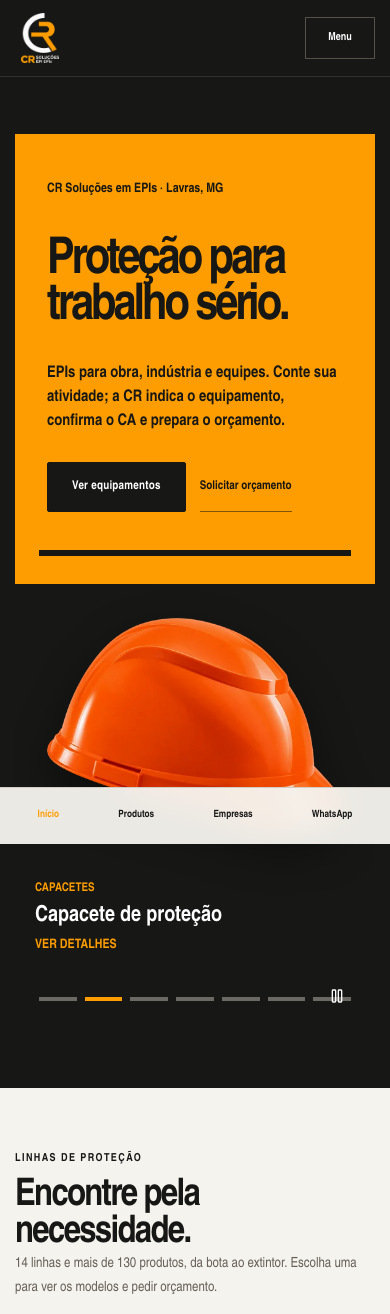
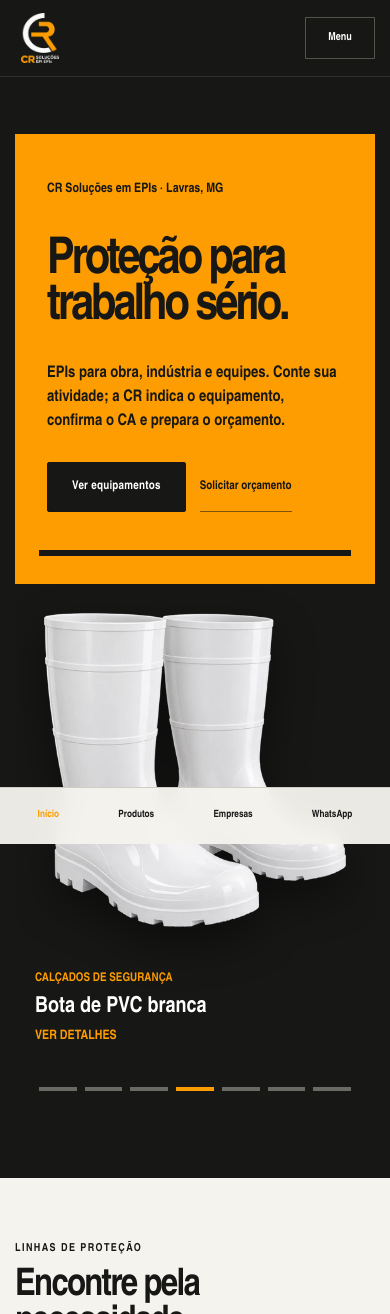
Before and after one commit to duduwwl/cr-solucoes-epis, a Next.js app: page / in a window 390 px wide. Shown: the top 1314 px of the page. Built offline with nearby package versions, Linux system fonts and the light colour scheme.

Commit message:
fix: stabilize mobile product carousel

```diff
--- a/scripts/responsive-audit.mjs
+++ b/scripts/responsive-audit.mjs
@@ -27,15 +27,12 @@ try {
  const autoPage=await browser.newPage({width:390,height:844,mobile:true,reducedMotion:false});
  await autoPage.goto('http://localhost:4010/');
  const activeBefore=await autoPage.eval(()=>document.querySelector('.hero-progress button.active')?.getAttribute('aria-label'));
- await new Promise(r=>setTimeout(r,5400));
+ await new Promise(r=>setTimeout(r,2300));
  const activeAfter=await autoPage.eval(()=>document.querySelector('.hero-progress button.active')?.getAttribute('aria-label'));
  assert.notEqual(activeAfter,activeBefore,'mobile carousel must advance automatically');
- await autoPage.eval(()=>document.querySelector('.hero-rotation-toggle').click());
- const pausedAt=await autoPage.eval(()=>document.querySelector('.hero-progress button.active')?.getAttribute('aria-label'));
- await new Promise(r=>setTimeout(r,5400));
- assert.equal(await autoPage.eval(()=>document.querySelector('.hero-progress button.active')?.getAttribute('aria-label')),pausedAt,'mobile carousel must pause on command');
+ assert.equal(await autoPage.eval(()=>document.querySelector('.hero-rotation-toggle'),null),null,'carousel must not render pause control');
  await autoPage.close();
  writeFileSync(`${out}/results.json`,JSON.stringify(results,null,2));
  assert(results.every(r=>!r.overflow&&!r.broken.length),JSON.stringify(results.filter(r=>r.overflow||r.broken.length)));
- console.log('PASS: 25 page/viewport combinations, 35 slide selections, carousel auto-rotation, no image failures or horizontal overflow.');
+ console.log('PASS: 25 page/viewport combinations, 35 slide selections, 2-second carousel auto-rotation, no image failures or horizontal overflow.');
 }finally{await browser.close()}
--- a/src/app/globals.css
+++ b/src/app/globals.css
@@ -776,10 +776,8 @@ h1, h2, h3 { text-wrap: balance; }
   }
   @media (max-width: 560px) { .admin-page { padding: 56px 0; }.admin-login { display: grid; align-items: stretch; } }
 
-/* Carrossel: produto inteiro sobre o mesmo fundo escuro da abertura, em qualquer tela.
-   A foto fica em posição absoluta com altura calculada: percentuais dentro da linha do grid
-   não resolvem no Safari/iOS e a imagem estourava a área, aparecendo cortada. */
-.hero-stage { --copy-h: 148px; --controls-h: 44px; --photo-top: 28px; background: var(--ink); }
+/* Carrossel: mantém o recorte inteiro em qualquer viewport, inclusive Safari/iOS. */
+.hero-stage { --copy-h: 148px; --controls-h: 44px; --photo-top: 28px; overflow: hidden; isolation: isolate; background: var(--ink); }
 .hero-stage .hero-slide { background: var(--ink); padding: 0; }
 .hero-stage .hero-slide-copy { grid-row: 2; height: var(--copy-h); align-self: end; margin-bottom: var(--controls-h); }
 .hero-stage .hero-slide { grid-template-rows: 1fr calc(var(--copy-h) + var(--controls-h)); }
@@ -793,8 +791,8 @@ h1, h2, h3 { text-wrap: balance; }
   .hero-stage .hero-slide img, .hero-stage .hero-slide img.is-cutout, .hero-stage .hero-slide img.is-photo { padding: 0 12%; }
 }
 @media (max-width: 560px) {
-  .hero-stage { --copy-h: 124px; --photo-top: 22px; min-height: 440px; height: 112vw; }
-  .hero-stage .hero-slide img, .hero-stage .hero-slide img.is-cutout, .hero-stage .hero-slide img.is-photo { padding: 0 9%; }
+  .hero-stage { --copy-h: 124px; --photo-top: 22px; min-height: 500px; height: 132vw; }
+  .hero-stage .hero-slide img, .hero-stage .hero-slide img.is-cutout, .hero-stage .hero-slide img.is-photo { padding: 0 8%; }
 }
 @media (max-width: 820px) and (orientation: landscape) and (max-height: 560px) {
   .hero-stage { --copy-h: 118px; --photo-top: 16px; }
@@ -810,3 +808,9 @@ h1, h2, h3 { text-wrap: balance; }
 .category-picture { border-radius: 18px; transition: background-color .25s var(--ease-out); }
 .category-picture img { mix-blend-mode: multiply; padding: 8px; }
 .category-card:hover .category-picture, .category-card:focus-visible .category-picture, .category-card:active .category-picture { background: #ffc61a; }
+
+/* A imagem do carrossel não recebe a caixa branca do catálogo. */
+.hero-stage .hero-slide img { background: transparent; mix-blend-mode: normal; }
+@media (max-width: 390px) {
+  .hero-stage { min-height: 480px; height: 136vw; }
+}
--- a/src/components/site.tsx
+++ b/src/components/site.tsx
@@ -4,7 +4,7 @@ import Link from 'next/link';
 import { usePathname } from 'next/navigation';
 import { useEffect, useMemo, useRef, useState, type ReactNode } from 'react';
 import { AnimatePresence, motion } from 'motion/react';
-import { Pause, Play, Search, Settings, X } from 'lucide-react';
+import { Search, Settings, X } from 'lucide-react';
 import { InView } from '@/components/ui/in-view';
 import { AnimatedGroup } from '@/components/ui/animated-group';
 import { SlidingNumber } from '@/components/ui/sliding-number';
@@ -274,7 +274,6 @@ const heroItems = ['bota-gogowear-caramelo', 'capacete-de-protecao', 'luva-latex
 
 function HeroCarousel() {
   const [active, setActive] = useState(0);
-  const [paused, setPaused] = useState(false);
   const [reducedMotion, setReducedMotion] = useState(false);
 
   useEffect(() => {
@@ -286,10 +285,10 @@ function HeroCarousel() {
   }, []);
 
   useEffect(() => {
-    if (paused || reducedMotion) return;
-    const timer = window.setInterval(() => setActive((current) => (current + 1) % heroItems.length), 5200);
+    if (reducedMotion) return;
+    const timer = window.setInterval(() => setActive((current) => (current + 1) % heroItems.length), 2000);
     return () => window.clearInterval(timer);
-  }, [paused, reducedMotion]);
+  }, [reducedMotion]);
 
   return (
     <div
@@ -297,9 +296,6 @@ function HeroCarousel() {
       role="region"
       aria-roledescription="carrossel"
       aria-label="Seleção de produtos CR"
-      onFocusCapture={(event) => {
-        if (!(event.target instanceof HTMLButtonElement && event.target.classList.contains('hero-rotation-toggle'))) setPaused(true);
-      }}
     >
       {heroItems.map((item, index) => (
         <a
@@ -332,15 +328,6 @@ function HeroCarousel() {
             />
           ))}
         </div>
-        <button
-          className="hero-rotation-toggle"
-          type="button"
-          aria-label={paused || reducedMotion ? 'Retomar carrossel' : 'Pausar carrossel'}
-          aria-pressed={paused || reducedMotion}
-          onClick={() => setPaused((current) => !current)}
-        >
-          {paused || reducedMotion ? <Play size={16} aria-hidden="true" /> : <Pause size={16} aria-hidden="true" />}
-        </button>
       </div>
     </div>
   );
```
